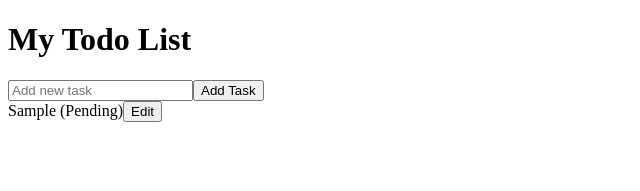
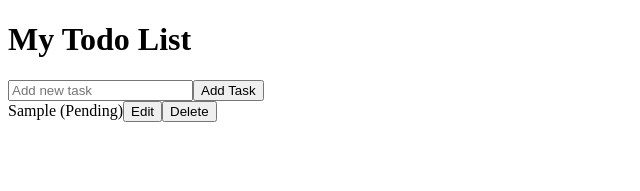
Before and after one commit to Mirror45/my-todo-app, a React (Create React App) app: page / in a window 1280 px wide. Both pictures are taken after typing "Sample" into the empty fields and a click on the button "Add Task". Shown: the top 191 px of the page, without its empty margins (0-640 px from the left). Built offline with nearby package versions, Linux system fonts and the light colour scheme.

Commit message:
Add: Deleat Task functionality

```diff
--- a/src/components/Task/Task.js
+++ b/src/components/Task/Task.js
@@ -1,7 +1,7 @@
 import React, { useState } from 'react';
 import TaskEditor from '../TaskEditor/TaskEditor';
 
-function Task({ task, toggleTaskCompletion, editTask }) {
+function Task({ task, toggleTaskCompletion, editTask, deleteTask  }) {
   const [isEditing, setIsEditing] = useState(false);
 
   const handleEditClick = () => setIsEditing(true);
@@ -21,6 +21,7 @@
             {task.text} {task.done ? '(Completed)' : '(Pending)'}
           </span>
           <button onClick={handleEditClick}>Edit</button>
+          <button onClick={() => deleteTask(task.id)}>Delete</button>
         </>
       )}
     </div>
--- a/src/components/TaskList/TaskList.js
+++ b/src/components/TaskList/TaskList.js
@@ -26,6 +26,10 @@
     );
   };
 
+  const deleteTask = (id) => {
+    setTasks((prevTasks) => prevTasks.filter((task) => task.id !== id));
+  };
+
   return (
     <div>
       <TaskForm addTask={addTask} />
@@ -35,6 +39,7 @@
           task={task}
           toggleTaskCompletion={toggleTaskCompletion}
           editTask={editTask}
+          deleteTask={deleteTask}
         />
       ))}
     </div>
```
